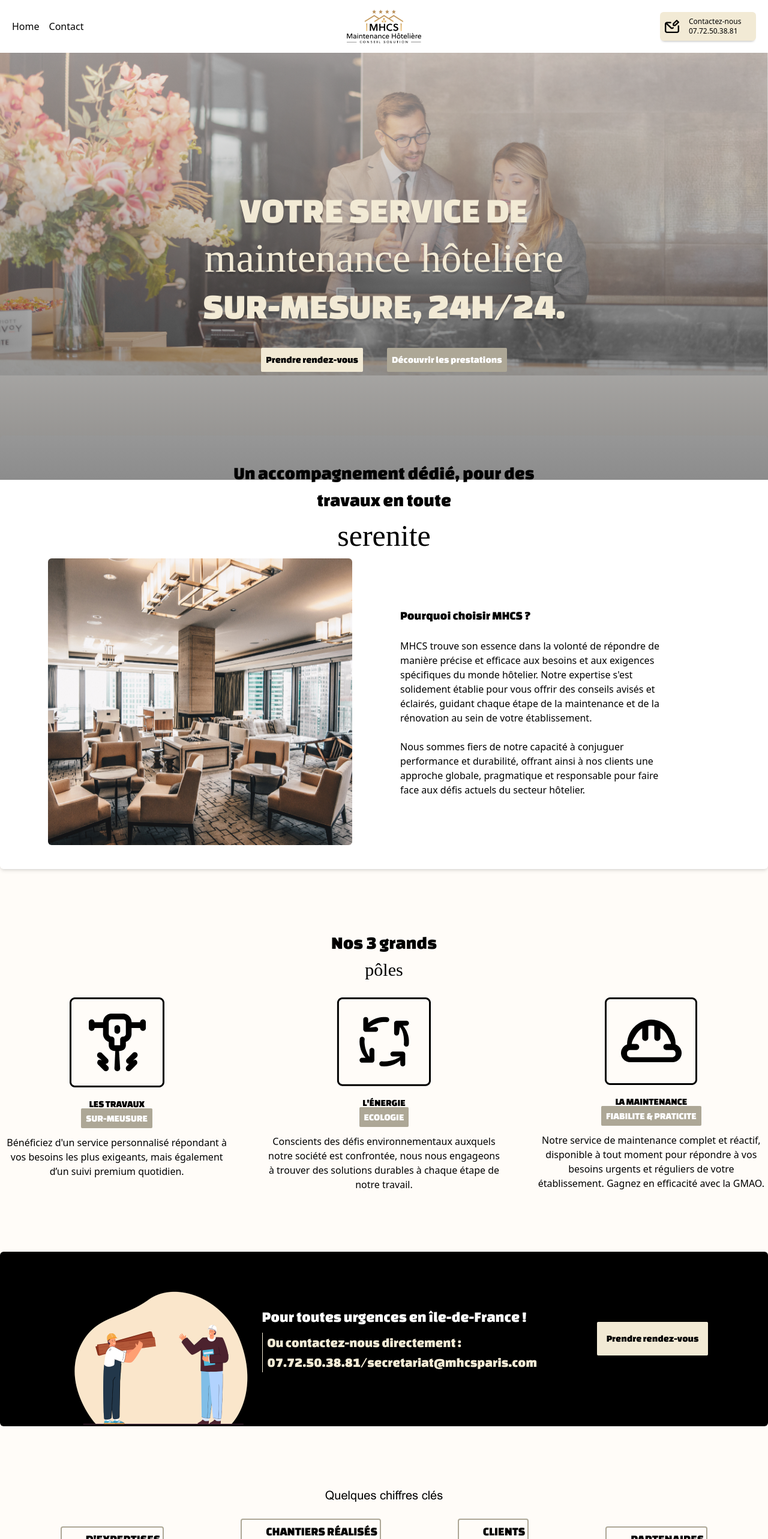
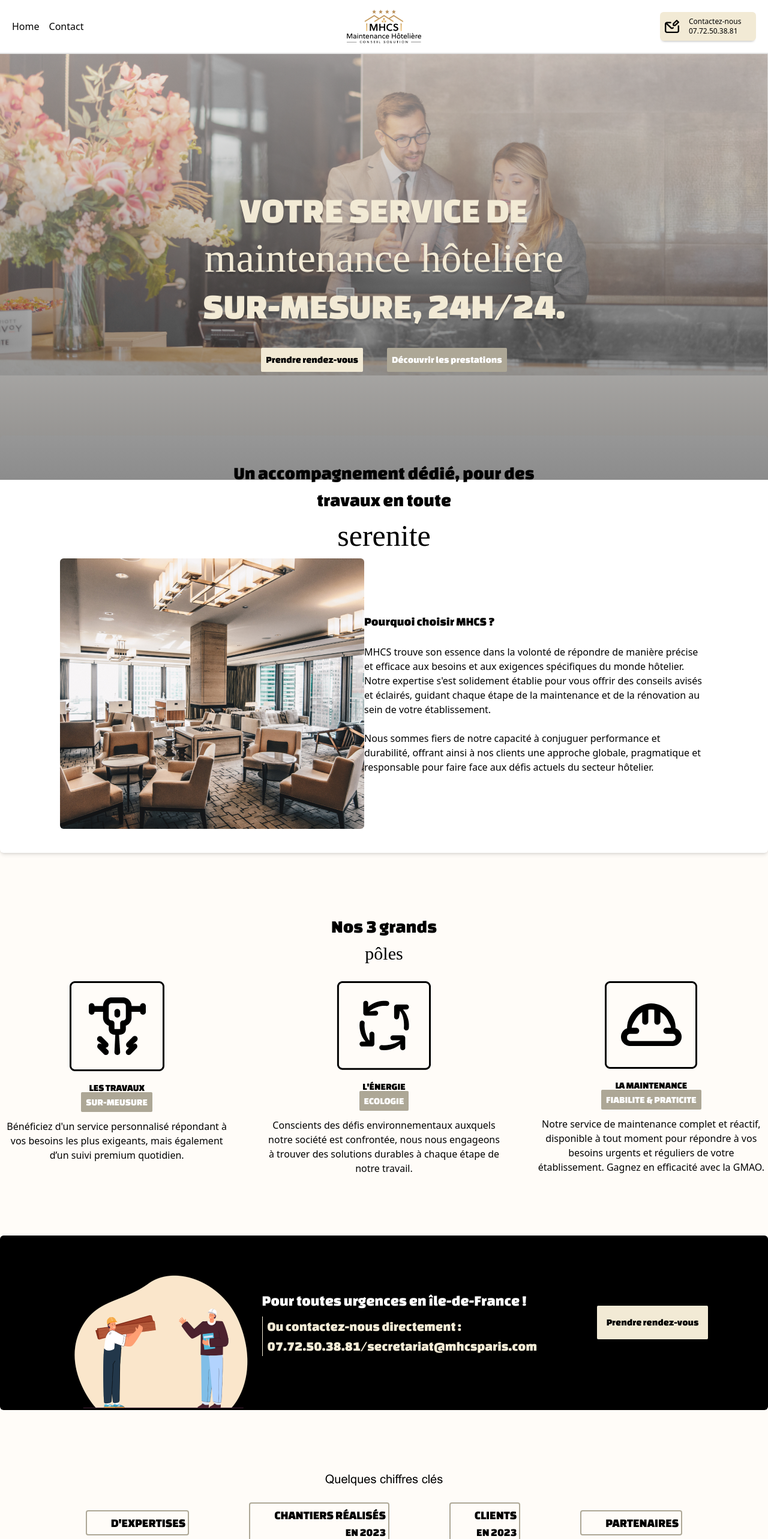
Before and after one commit to Pakku73/MHCS, a React (Vite) app: page / in a window 1280 px wide. Shown: the top 2566 px of the page at 60% size. Built offline with nearby package versions, Linux system fonts and the light colour scheme; a web font is replaced by a local one.

Commit message:
Ajout sections etapes

```diff
--- a/src/components/common/navbar.tsx
+++ b/src/components/common/navbar.tsx
@@ -5,7 +5,7 @@ import { HEADER_LINK } from '../../data/header';
 export const Navbar = () => {
   return (
     <>
-      <nav className="p-5 fixed z-50 w-full bg-[#ffffff]">
+      <nav className="p-5 fixed z-50 w-full bg-[#ffffff] border-b-2 border-[#e4e4e4]">
         <div className="relative flex items-center justify-between">
           <ul className="flex items-center gap-4">
             {HEADER_LINK.map((link, index) => (
--- a/src/containers/home/accompagnement.tsx
+++ b/src/containers/home/accompagnement.tsx
@@ -1,10 +1,10 @@
 export const Accompagnement = () => {
     return <>
 
-      <section className="flex flex-col bg-[#fffcf8] max-w-screen-2xl m-auto mt-[100px]">
+      <section className="flex flex-col bg-[#fffcf8] max-w-screen-2xl mx-auto mt-[100px]">
       {/* p-[10vh] pr-[20vh] pl-[20vh] */}
 
-        <div className="flex flex-col bg-[#ffffff] shadow-md p-10 pr-[10vh] pl-[10vh] rounded-[6px]">
+        <div className="flex flex-col bg-[#ffffff] shadow-md p-10 px-[100px] rounded-[6px]">
             <h2 className="flex flex-col font-ChangeOne text-[500] text-[30px] m-auto text-center w-[600px]">
                 Un accompagnement dédié, pour des travaux en toute
                 <span className="font-Neonderthaw text-[50px]">serenite</span>
@@ -12,7 +12,7 @@ export const Accompagnement = () => {
             <div className="flex">
                 <img className="rounded-[6px]" src="../../../public/assets/images/support-visual.jpg" alt="" />
 
-                <div className="text-[#000000] p-20">
+                <div className="flex flex-col text-[#000000] justify-center">
                     <h2 className="font-ChangeOne text-[20px]">Pourquoi choisir MHCS ?</h2>
                     <br/>
                     <p>
--- a/src/containers/home/chiffres.tsx
+++ b/src/containers/home/chiffres.tsx
@@ -7,17 +7,17 @@ export const Chiffres = () => {
             Quelques chiffres clés
         </h2>
 
-        <div className="flex justify-around items-center">
+        <div className="flex justify-between items-center">
             <div className="border-[2px] border-[#ada796] p-1 pl-10 rounded-[4px]">
                 <h2 className="uppercase font-ChangeOne text-[20px]">D'expertises</h2>
             </div>
 
-            <div className="border-[2px] border-[#ada796] p-1 pl-10 rounded-[4px] mr-[5vw] ml-[10vw] text-end">
+            <div className="border-[2px] border-[#ada796] p-1 pl-10 rounded-[4px] mr-[50px] ml-[100px] text-end">
                 <h2 className="uppercase font-ChangeOne text-[20px]">CHANTIERS RÉALISÉS</h2>
                 <p className="uppercase font-ChangeOne text-[18px]">EN 2023</p>
             </div>
 
-            <div className="border-[2px] border-[#ada796] p-1 pl-10 rounded-[4px] mr-[10vw] ml-[5vw] text-end">
+            <div className="border-[2px] border-[#ada796] p-1 pl-10 rounded-[4px] mr-[100px] ml-[50px] text-end">
                 <h2 className="uppercase font-ChangeOne text-[20px]">CLIENTS</h2>
                 <p className="uppercase font-ChangeOne text-[18px]">EN 2023</p>
             </div>
--- /dev/null
+++ b/src/containers/home/etapes.tsx
@@ -0,0 +1,56 @@
+export const Etapes = () => {
+    return <>
+
+      <section className="flex flex-col items-center max-w-screen-2xl m-auto mt-[100px] gap-14">
+
+        <h2 className="flex flex-col font-Arial text-center text-[20px]">
+            Les étapes à suivre
+            <span className="font-ChangeOne uppercase text-[#ada796]">SIMPLE, RAPIDE ET GARANTI.</span>
+        </h2>
+
+        <div className="flex items-center max-w-screen-2xl">
+
+            <div className="flex flex-col bg-[#dedad2] max-w-[330px] rounded-[6px] items-center p-4">
+                <h2 className="font-ChangeOne text-center z-10 bg-[#ada796] text-white p-2 rounded-[6px] -translate-y-10 -translate-x-28 -rotate-2">
+                    Je prends contact
+                </h2>
+                <img className="max-w-40" src="../../../public/assets/icons/contact.png" alt="" />
+                <p className="text-center">
+                    Je prends contact via le formulaire de contact sur le site internet ou j’appelle directement le 07.72.50.38.81.
+                </p>
+            </div>
+
+            <img className="mx-[30px] opacity-20 max-w-[10px]" src="../../../public/assets/icons/right-chevron.svg" alt="" />
+
+
+            <div className="flex flex-col bg-[#dedad2] max-w-[330px] rounded-[6px] items-center p-4">
+                <h2 className="font-ChangeOne text-center z-10 bg-[#ada796] text-white p-2 rounded-[6px] -translate-y-10 -translate-x-28 -rotate-2">
+                    J'établis un rdv avec un expert
+                </h2>
+                <img className="max-w-40" src="../../../public/assets/icons/expert-rdv.png" alt="" />
+                <p className="text-center">
+                    La prise de rendez-vous sera faite suite aux échanges entre vous et nos équipes, selon vos besoins et votre calendrier.
+                </p>
+            </div>
+
+            <img className="mx-[30px] opacity-20 max-w-[10px]" src="../../../public/assets/icons/right-chevron.svg" alt="" />
+
+
+            <div className="flex flex-col bg-[#dedad2] max-w-[330px] rounded-[6px] items-center p-4">
+                <h2 className="font-ChangeOne text-center z-10 bg-[#ada796] text-white p-2 rounded-[6px] -translate-y-10 -translate-x-28 -rotate-2">
+                    Je souscris à une offre personnalisée
+                </h2>
+                <img className="max-w-40" src="../../../public/assets/icons/souscription.png" alt="" />
+                <p className="text-center">
+                    Suite à notre premier rendez-vous, nous établissons ensemble une offre parfaitement adaptée à votre établissement.
+                </p>
+            </div>
+
+            <img className="mx-[30px] opacity-20 max-w-[10px]" src="../../../public/assets/icons/right-chevron.svg" alt="" />
+
+        </div>
+
+      </section>
+
+    </>;
+  };
--- a/src/containers/home/heroBanner.tsx
+++ b/src/containers/home/heroBanner.tsx
@@ -3,7 +3,7 @@
 export const HeroBanner = () => {
   return <>
 
-    <section className="flex flex-col bg-no-repeat">
+    <section className="flex flex-col">
 
     <div>
 
@@ -16,8 +16,8 @@ export const HeroBanner = () => {
         </h1>
 
         <div className="flex z-10 justify-center items-center gap-10 font-ChangeOne">
-          <button className="bg-[#f2ead5] text-black p-2 rounded-[2px] hover:bg-[#000000] hover:text-[#f2ead5] hover:transition-transform-0.2 hover:-translate-y-1">Prendre rendez-vous</button>
-          <button className="bg-[#ada796] text-white p-2 rounded-[2px] hover:bg-[#ffffff] hover:text-[#ada796] hover:transition-transform-0.2 hover:-translate-y-1">Découvrir les prestations</button>
+          <button className="bg-[#f2ead5] text-black p-2 rounded-[2px] hover:bg-[#000000] hover:text-[#f2ead5] hover:transition-transform-0.8 hover:-translate-y-2">Prendre rendez-vous</button>
+          <button className="bg-[#ada796] text-white p-2 rounded-[2px] hover:bg-[#ffffff] hover:text-[#ada796] hover:transition-transform-0.2 hover:-translate-y-2">Découvrir les prestations</button>
         </div>
 
       </div>
--- a/src/containers/home/realisation.tsx
+++ b/src/containers/home/realisation.tsx
@@ -13,10 +13,10 @@ export const Realisation = () => {
                 <div className="flex justify-center items-center align-center border-[2px] border-[#ada796] p-2 max-h-10 rounded-[30px]">
                     <img className="" src="../../../public/assets/icons/left-chevron.svg" alt="" />
                 </div>
-                <img className="rounded-[6px] max-w-[330] m-4" src="../../../public/assets/images/realization1.jpg" alt="" />
-                <img className="rounded-[6px] max-w-[330] m-4" src="../../../public/assets/images/realization2.jpg" alt="" />
-                <img className="rounded-[6px] max-w-[330] m-4" src="../../../public/assets/images/realization3.jpg" alt="" />
-                <img className="rounded-[6px] max-w-[330] m-4" src="../../../public/assets/images/realization4.jpg" alt="" />
+                <img className="rounded-[6px] max-w-[330px] m-4" src="../../../public/assets/images/realization1.jpg" alt="" />
+                <img className="rounded-[6px] max-w-[330px] m-4" src="../../../public/assets/images/realization2.jpg" alt="" />
+                <img className="rounded-[6px] max-w-[330px] m-4" src="../../../public/assets/images/realization3.jpg" alt="" />
+                <img className="rounded-[6px] max-w-[330px] m-4" src="../../../public/assets/images/realization4.jpg" alt="" />
                 <div className="flex justify-center items-center align-center border-[2px] border-[#ada796] p-2 max-h-10 rounded-[30px]">
                     <img className="" src="../../../public/assets/icons/right-chevron.svg" alt="" />
                 </div>
--- a/src/pages/Home.tsx
+++ b/src/pages/Home.tsx
@@ -4,6 +4,7 @@ import { Poles } from '../containers/home/poles.tsx';
 import { Urgences } from '../containers/home/urgences.tsx';
 import { Chiffres } from '../containers/home/chiffres.tsx';
 import { Realisation } from '../containers/home/realisation.tsx';
+import { Etapes } from '../containers/home/etapes.tsx';
 
 export default function Home() {
   return (
@@ -14,6 +15,7 @@ export default function Home() {
       <Urgences />
       <Chiffres />
       <Realisation />
+      <Etapes />
     </>
   );
 }
```
